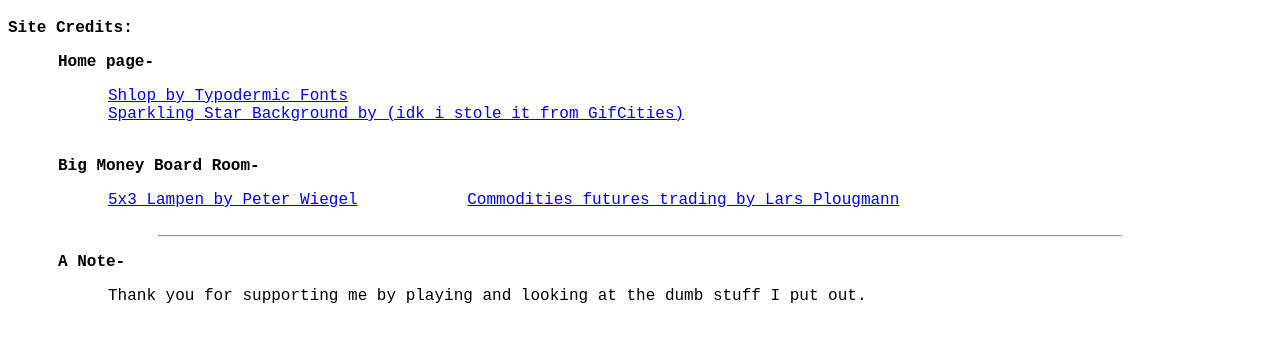
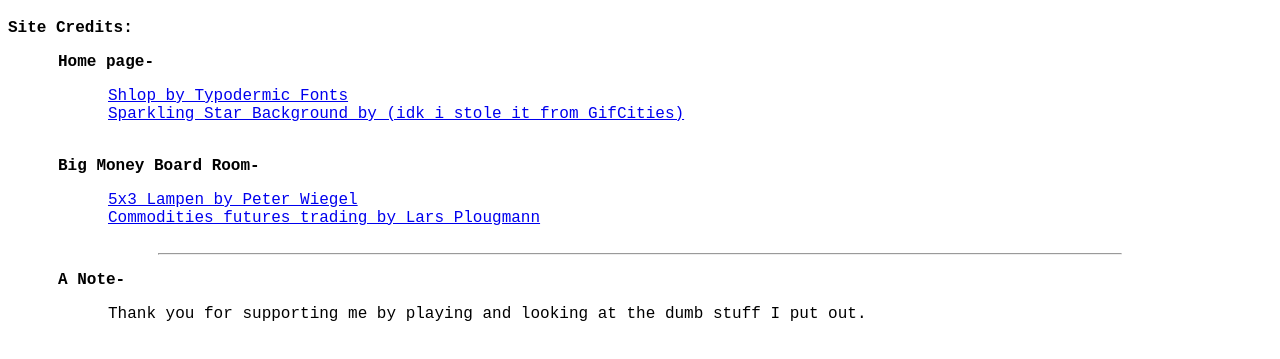
Before and after one commit to PutridNonsense/putrid-nonsense-site, a website: page public/credits/index.html in a window 1280 px wide. Shown: the part 47-406 px from the top of the page. Drawn offline with Linux system fonts and the light colour scheme.

Commit message:
Added breakline to Credits

```diff
--- a/public/credits/index.html
+++ b/public/credits/index.html
@@ -17,7 +17,7 @@
             <br>
             <br>
             <h3>Big Money Board Room-</h3>
-            <a href="https://www.dafont.com/5mal6lampen.font">5x3 Lampen by Peter Wiegel</a>
+            <a href="https://www.dafont.com/5mal6lampen.font">5x3 Lampen by Peter Wiegel</a><br>
             <a href="https://commons.wikimedia.org/wiki/File:Commodities_futures_trading_(2535018248).jpg">Commodities futures trading by Lars Plougmann</a>
             <br>
             <br>
```
